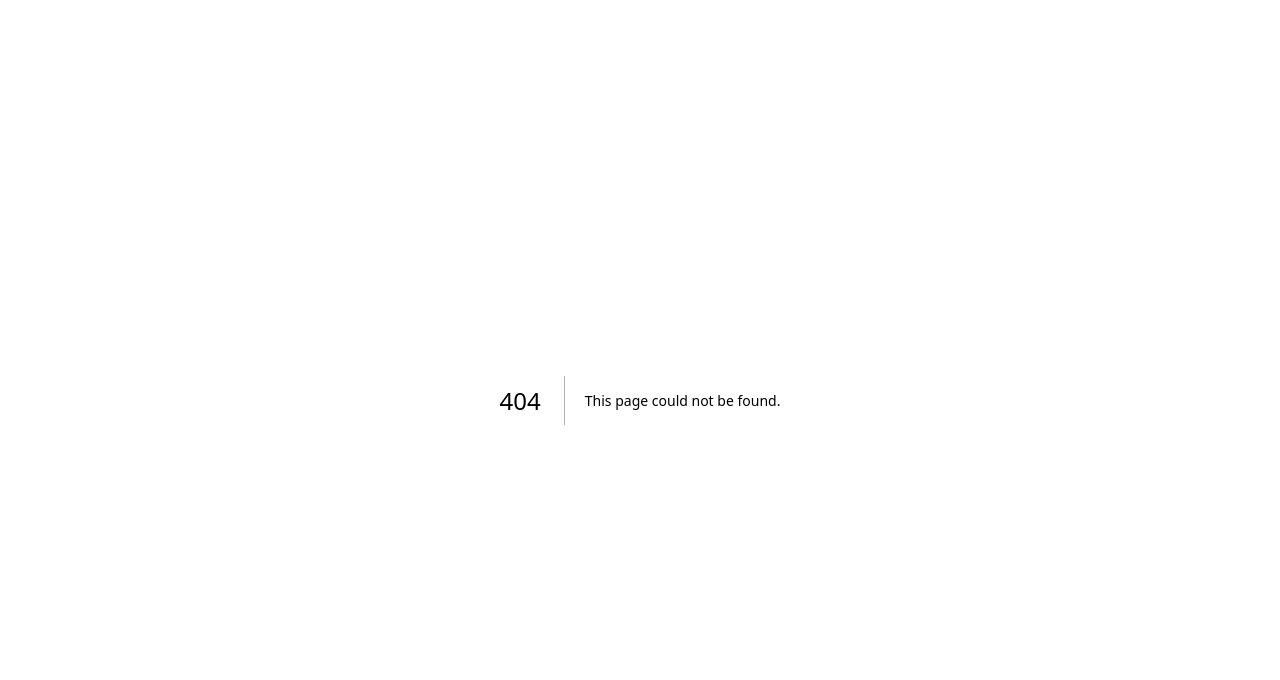
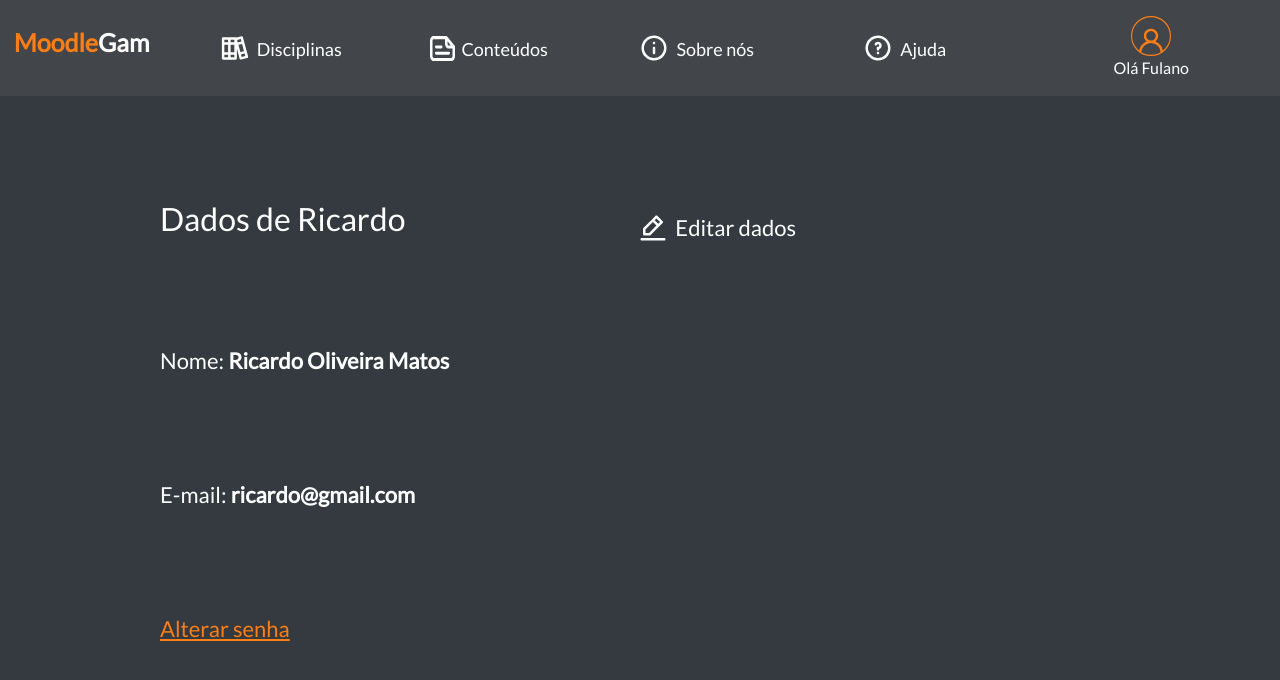
Before and after one commit to cedis-unb/MoodleGam, a Next.js app in the folder FrontEnd/moodlegam-front-end/: page /pages/userProfilePage in a window 1280 px wide. Before the commit this address had no page. Shown: the top 680 px of the page. Built offline with nearby package versions, Linux system fonts and the light colour scheme.

Commit message:
Adicionando página estática de dados do usuário

```diff
--- /dev/null
+++ b/FrontEnd/moodlegam-front-end/src/app/pages/userProfilePage/page.js
@@ -0,0 +1,41 @@
+import Background from "../../components/Background";
+import "./style.css"
+import Image from "next/image";
+
+export default function UserProfilePage(){
+
+
+    return (
+        <Background>
+
+            <div className="user-info-container">
+                <div className="title-edit">
+                    <p id="user-profile-title">Dados de Ricardo</p>
+                    <div className="edit-user-button-wrapper">
+
+                        <Image
+                            src="/img/edit.svg"
+                            width={30}
+                            height={30}
+                            unoptimized={true}
+                        />
+
+                        <p id="edit-button">Editar dados</p>
+
+                    </div>
+                </div>
+
+                <p>Nome:  <span id="user-data">Ricardo Oliveira Matos</span></p>
+                <p>E-mail:  <span id="user-data">ricardo@gmail.com</span></p>
+                <a>Alterar senha</a>
+            </div>
+
+
+
+
+        </Background>
+
+
+
+    );
+}
--- /dev/null
+++ b/FrontEnd/moodlegam-front-end/src/app/pages/userProfilePage/style.css
@@ -0,0 +1,70 @@
+
+.user-info-container{
+    height: 75vh;
+    width: 80vw;
+    display: flex;
+    flex-direction: column;
+    padding-left: 10rem;
+    padding-top: 3rem;
+    justify-content: space-around;
+
+}
+
+.user-info-container p{
+    font-size: 22px;
+    color: white;
+}
+
+#user-profile-title{
+    font-size: 32px;
+    color: white;
+}
+
+#user-data{
+    font-size: 22px;
+    font-weight: bold;
+    color: white;
+}
+
+.user-info-container a{
+    font-size: 22px;
+    font-weight: normal;
+    color: var(--moodle-orange);
+    text-decoration: underline;
+    cursor: pointer;
+}
+.user-info-container a:hover{
+    color: white;
+}
+
+
+#edit-user-title{
+    color: white;
+    font-size: 32px;
+    font-weight: bold;
+
+
+}
+
+.title-edit{
+    display: flex;
+    justify-content: space-between;
+    width: 50vw;
+}
+
+#edit-button{
+    padding-bottom: 1px;
+    height: 4vh;
+
+
+}
+
+#edit-button:hover{
+    cursor: pointer;
+}
+.edit-user-button-wrapper{
+    display: flex;
+    align-items: flex-end;
+    justify-content: space-around;
+    width: 13vw;
+}
```
